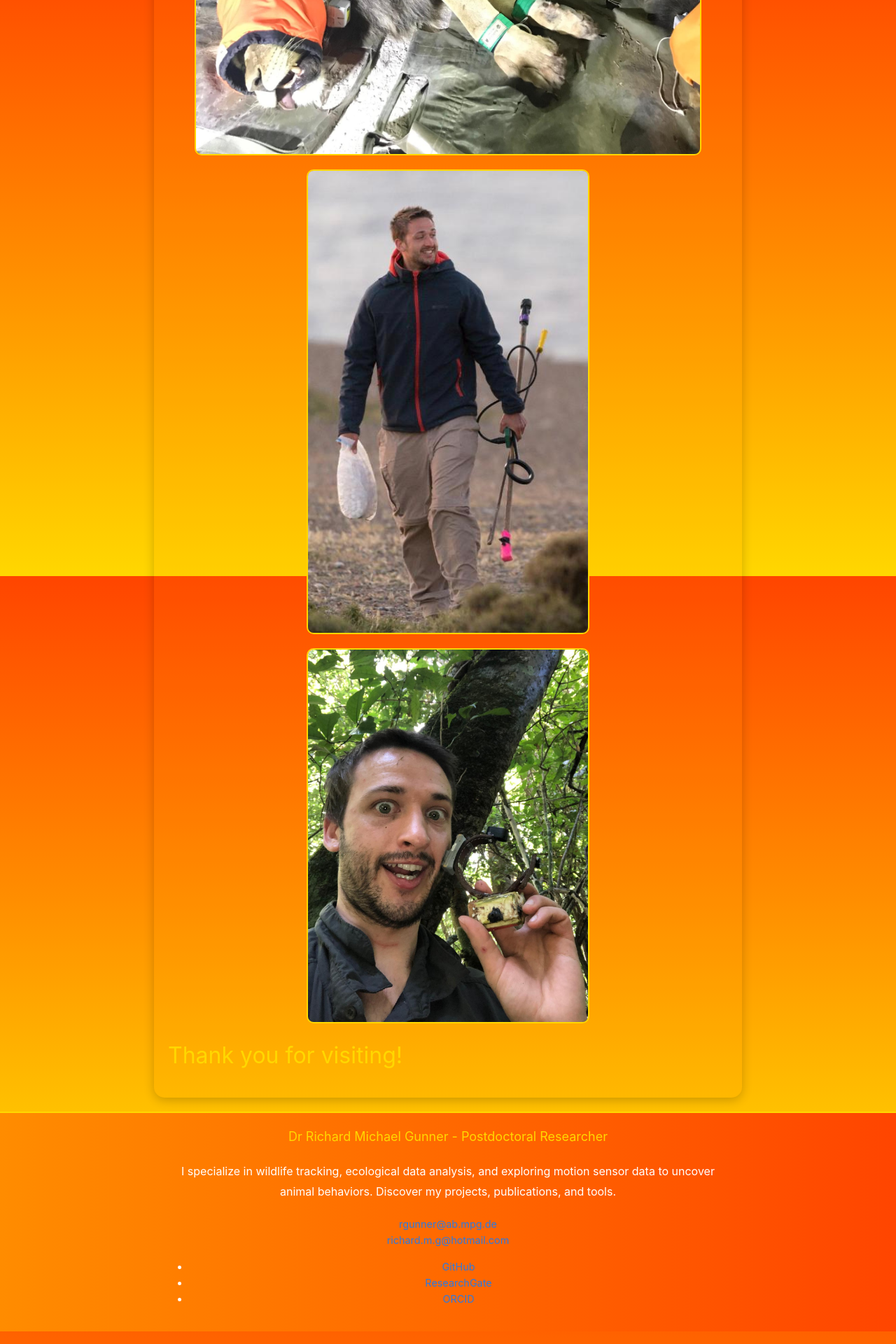
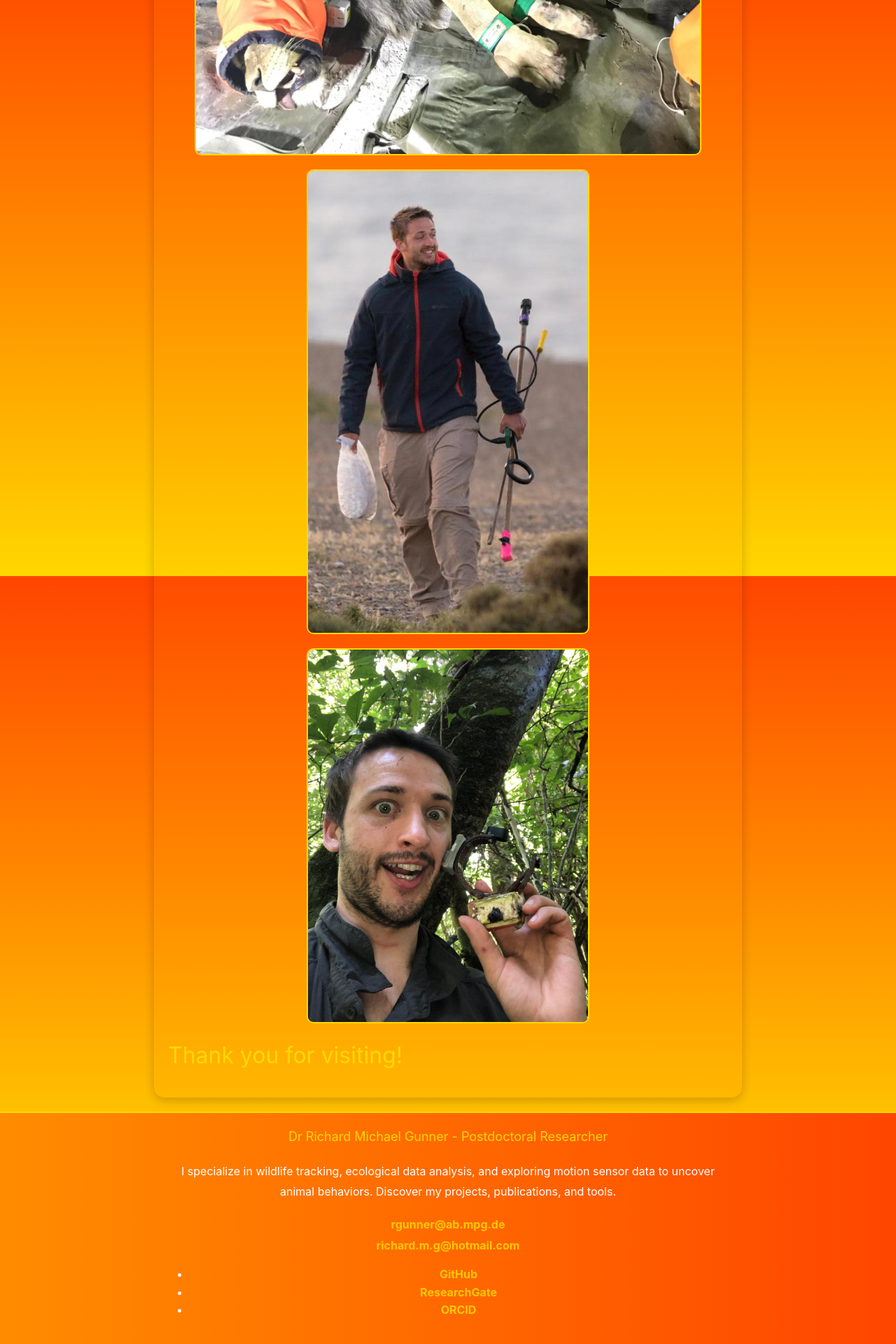
Before and after one commit to Richard6195/my-website, a Jekyll site: the page built from index.md, in a window 1280 px wide. Shown: the part 1877-3797 px from the top of the page at 70% size. Built offline with Jekyll 4.4.1, drawn with Linux system fonts in a browser that asks for light colours.

```diff
--- a/_sass/minima/_custom.scss
+++ b/_sass/minima/_custom.scss
@@ -66,6 +66,22 @@ body {
   background: linear-gradient(to right, #FF8C00, #FF4500); /* Reverse gradient for footer */
   border-top: 2px solid #FFD700;
   padding: 20px 0;
+}
+
+.site-footer a {
+  color: #ffc800;
+  font-size: 1rem; /* Slightly larger font size for links */
+  font-weight: bold;
+  text-decoration: none;
+}
+
+.site-footer a:hover {
+  text-decoration: underline;
+  color: #FF4500; /* Optional: Highlight link color on hover */
+}
+
+.site-footer .contact-list li {
+  margin: 5px 0;
 }
 
 /* Main Content Area Styling */
```
